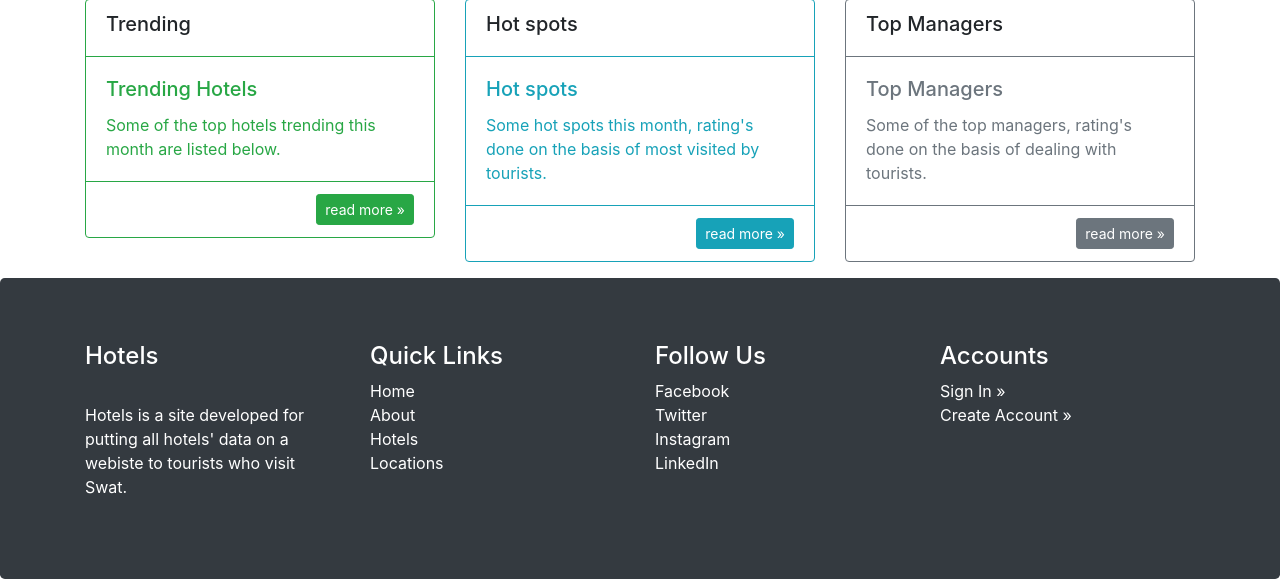
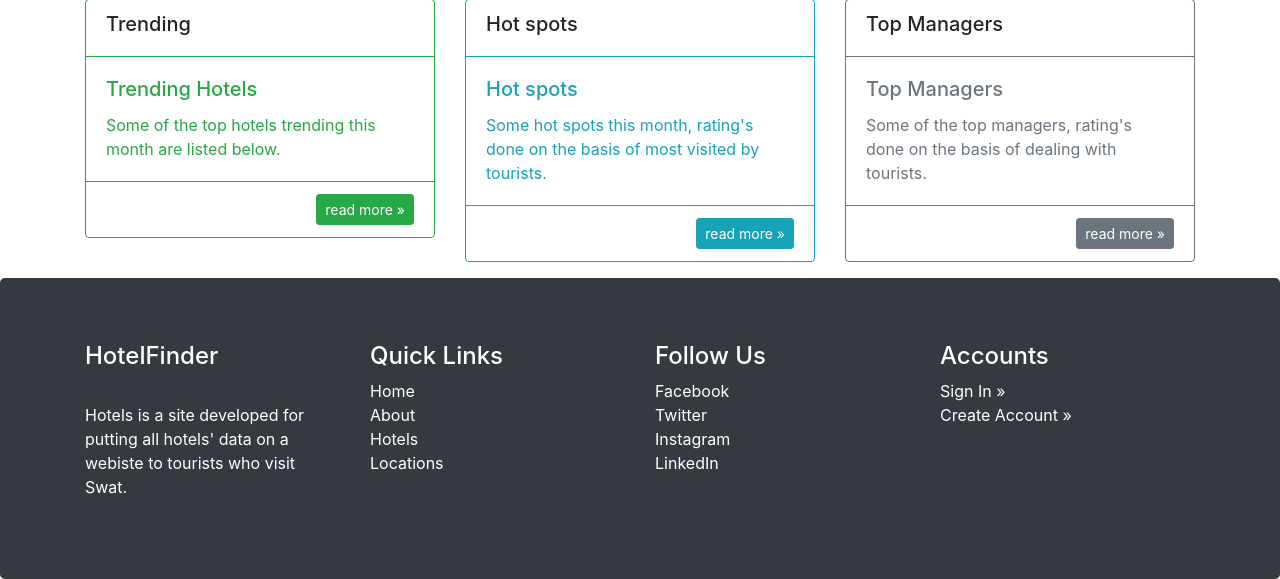
Before and after one commit to sayedsaddam/hotels, a CodeIgniter app: page /hotels/ in a window 1280 px wide. Shown: the part 1050-1629 px from the top of the page. Run offline with CodeIgniter, Linux system fonts and the light colour scheme.

Commit message:
Modified the logo on head and foot.

```diff
--- a/application/views/components/foot.php
+++ b/application/views/components/foot.php
@@ -6,7 +6,7 @@
     <div class="container">
         <div class="row text-white">
             <div class="col-xl-lg-3 col-md-3 col-sm-12">
-                <h4><a class="text-white" href="<?= base_url(); ?>">Hotels</a></h4><br>
+                <h4><a class="text-white" href="<?= base_url(); ?>">HotelFinder</a></h4><br>
                 <p>Hotels is a site developed for putting all hotels' data on a webiste to tourists who visit Swat.</p>
             </div>
             <div class="col-xl-lg-3 col-md-3 col-sm-12">
--- a/application/views/components/head.php
+++ b/application/views/components/head.php
@@ -11,7 +11,7 @@
   <button class="navbar-toggler" type="button" data-toggle="collapse" data-target="#navbarTogglerDemo03" aria-controls="navbarTogglerDemo03" aria-expanded="false" aria-label="Toggle navigation">
     <span class="navbar-toggler-icon"></span>
   </button>
-  <a class="navbar-brand" href="<?= base_url(); ?>">Hotels</a>
+  <a class="navbar-brand" href="<?= base_url(); ?>">HotelFinder</a>
 
   <div class="collapse navbar-collapse" id="navbarTogglerDemo03">
     <ul class="navbar-nav mr-auto mt-2 mt-lg-0">
```
